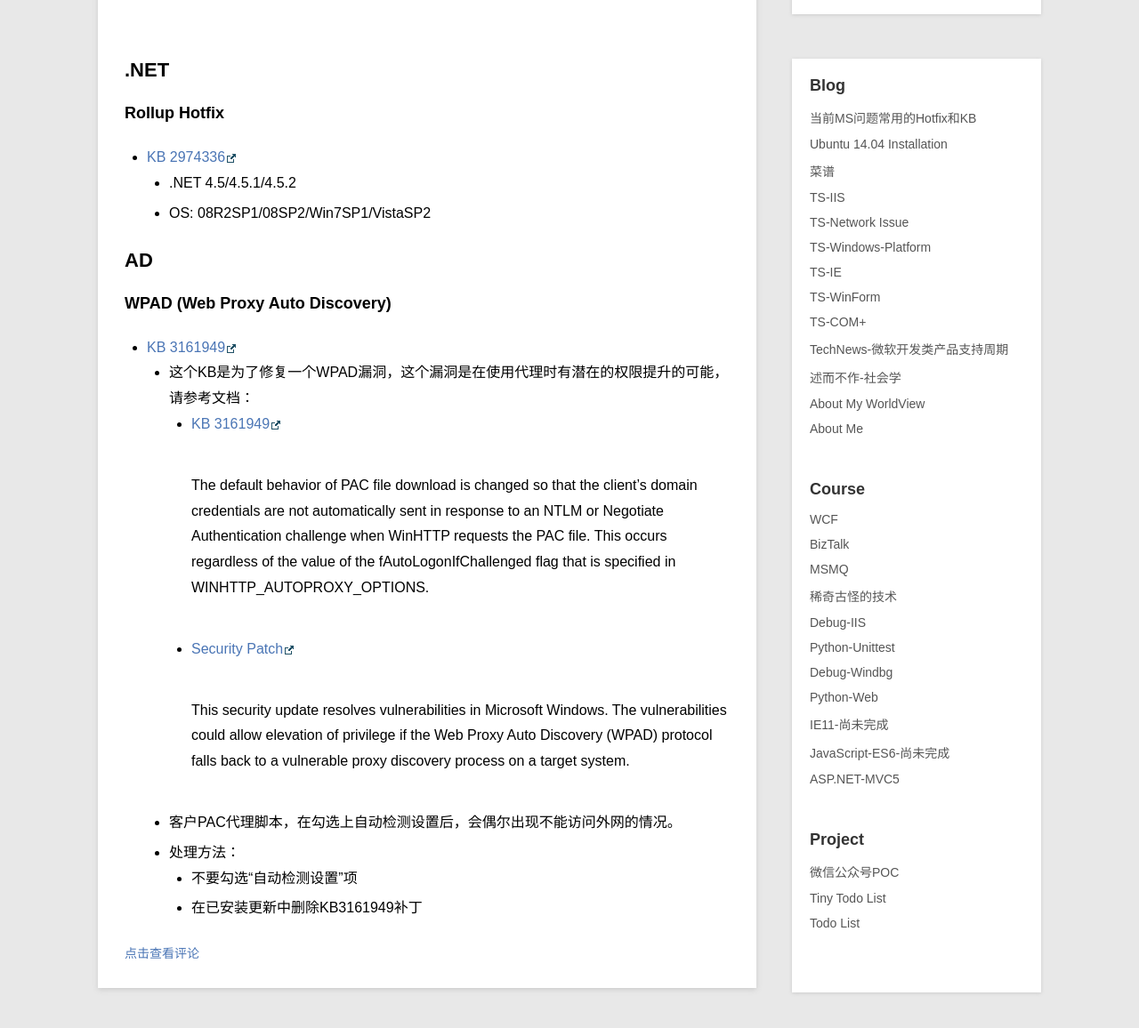
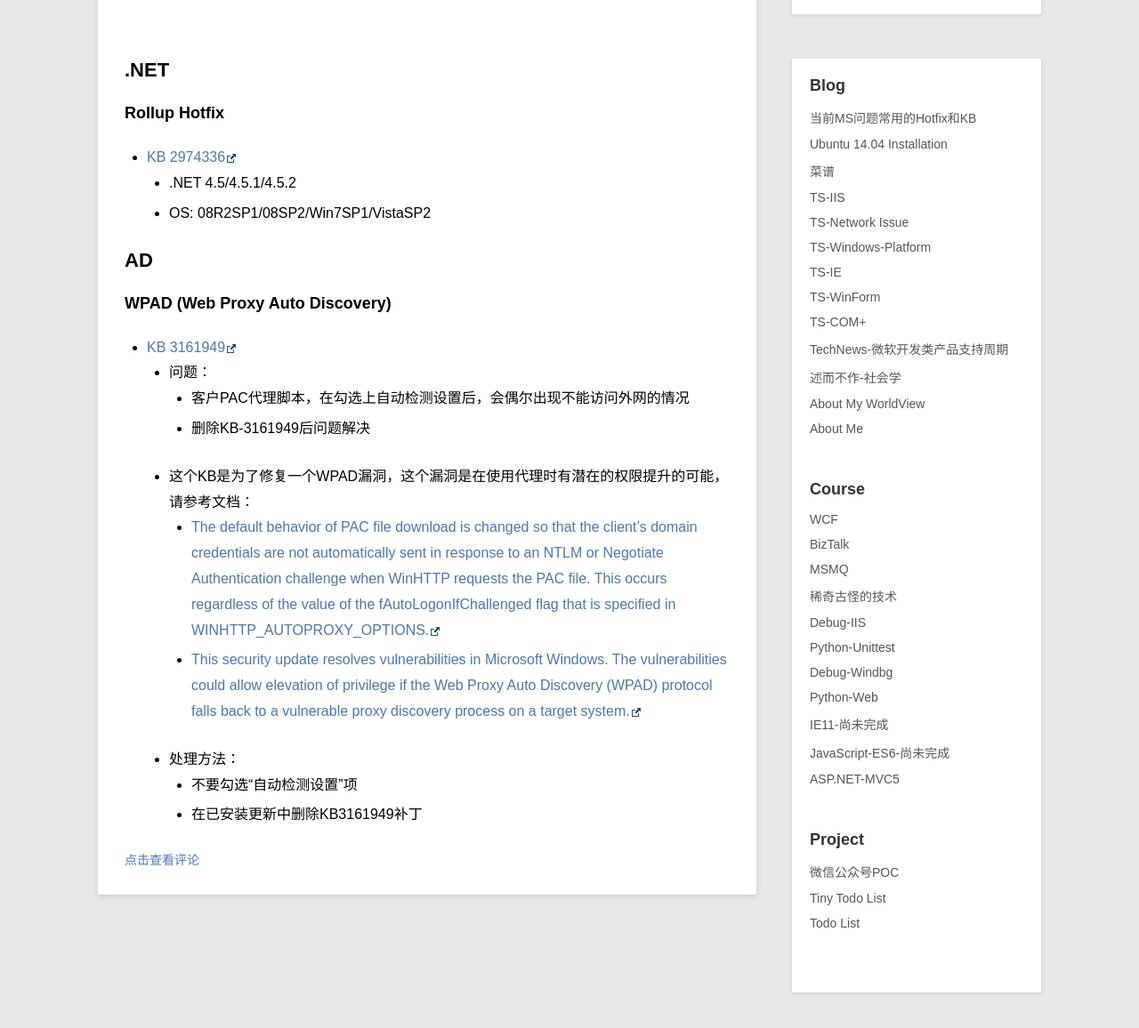
Before and after one commit to wu-wenxiang/wu-wenxiang.github.io, a Jekyll site: the page built from _posts/blog/2016-07-20-MS-Hotfix-KB.md, in a window 1280 px wide, cut to the strip 189-1380 px from the top of the page. Shown: the top 1156 px of the strip at 89% size. Built offline with Jekyll 4.4.1, drawn with Linux system fonts in a browser that asks for light colours.

Commit message:
update _posts/blog/2016-07-20-MS-Hotfix-KB.md

```diff
--- a/_posts/blog/2016-07-20-MS-Hotfix-KB.md
+++ b/_posts/blog/2016-07-20-MS-Hotfix-KB.md
@@ -16,16 +16,12 @@ description:    整理了一些当下常见的Hotfix和KB，会持续更新
 
 ### WPAD (Web Proxy Auto Discovery)
 - [KB 3161949](https://support.microsoft.com/en-sg/kb/3161949)
+	- 问题：
+		- 客户PAC代理脚本，在勾选上自动检测设置后，会偶尔出现不能访问外网的情况
+		- 删除KB-3161949后问题解决
 	- 这个KB是为了修复一个WPAD漏洞，这个漏洞是在使用代理时有潜在的权限提升的可能，请参考文档：
-		- [KB 3161949](https://support.microsoft.com/en-sg/kb/3161949)
-
-			The default behavior of PAC file download is changed so that the client's domain credentials are not automatically sent in response to an NTLM or Negotiate Authentication challenge when WinHTTP requests the PAC file. This occurs regardless of the value of the fAutoLogonIfChallenged flag that is specified in WINHTTP\_AUTOPROXY\_OPTIONS.
-
-		- [Security Patch](https://technet.microsoft.com/library/security/MS16-077)
-
-			This security update resolves vulnerabilities in Microsoft Windows. The vulnerabilities could allow elevation of privilege if the Web Proxy Auto Discovery (WPAD) protocol falls back to a vulnerable proxy discovery process on a target system.
-
-	- 客户PAC代理脚本，在勾选上自动检测设置后，会偶尔出现不能访问外网的情况。
+		- [The default behavior of PAC file download is changed so that the client's domain credentials are not automatically sent in response to an NTLM or Negotiate Authentication challenge when WinHTTP requests the PAC file. This occurs regardless of the value of the fAutoLogonIfChallenged flag that is specified in WINHTTP\_AUTOPROXY\_OPTIONS.](https://support.microsoft.com/en-sg/kb/3161949)
+		- [This security update resolves vulnerabilities in Microsoft Windows. The vulnerabilities could allow elevation of privilege if the Web Proxy Auto Discovery (WPAD) protocol falls back to a vulnerable proxy discovery process on a target system.](https://technet.microsoft.com/library/security/MS16-077)
 	- 处理方法：
 		- 不要勾选“自动检测设置”项
 		- 在已安装更新中删除KB3161949补丁
```
